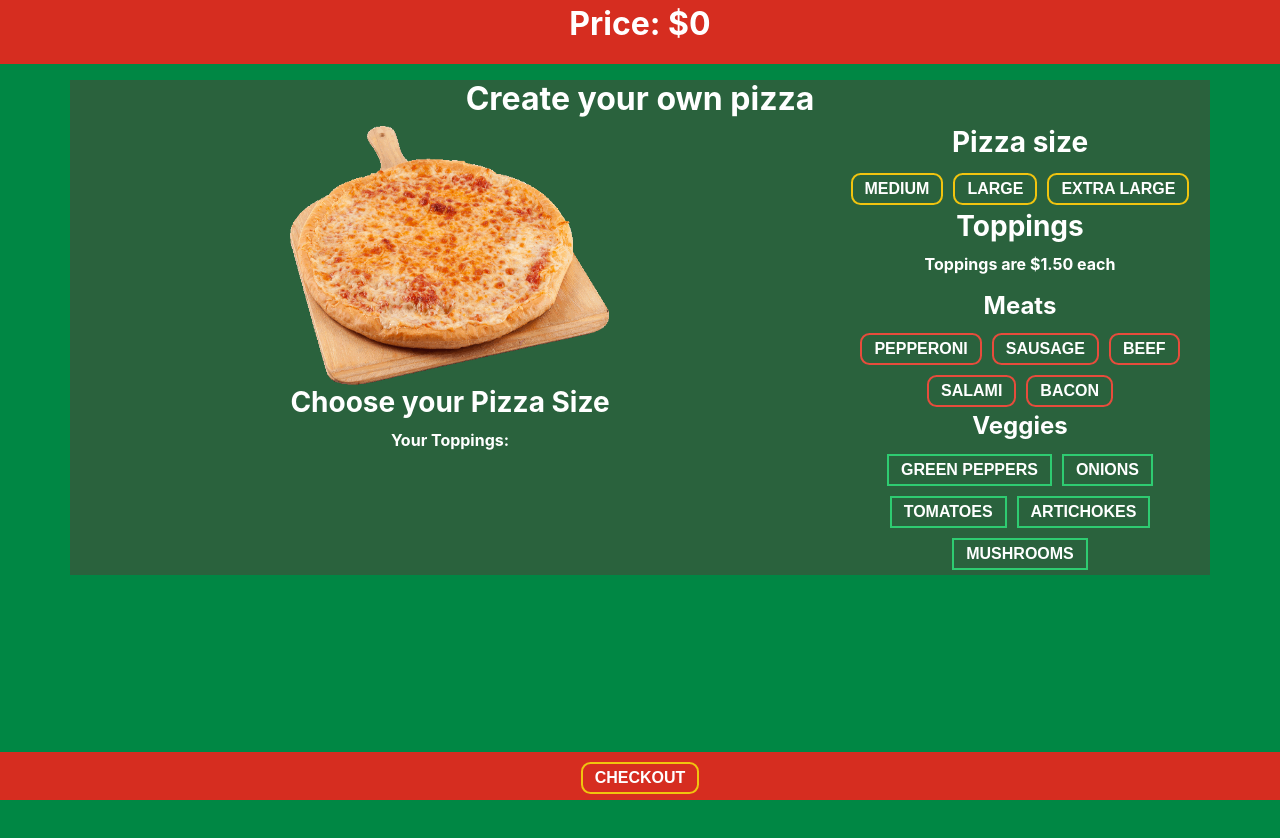
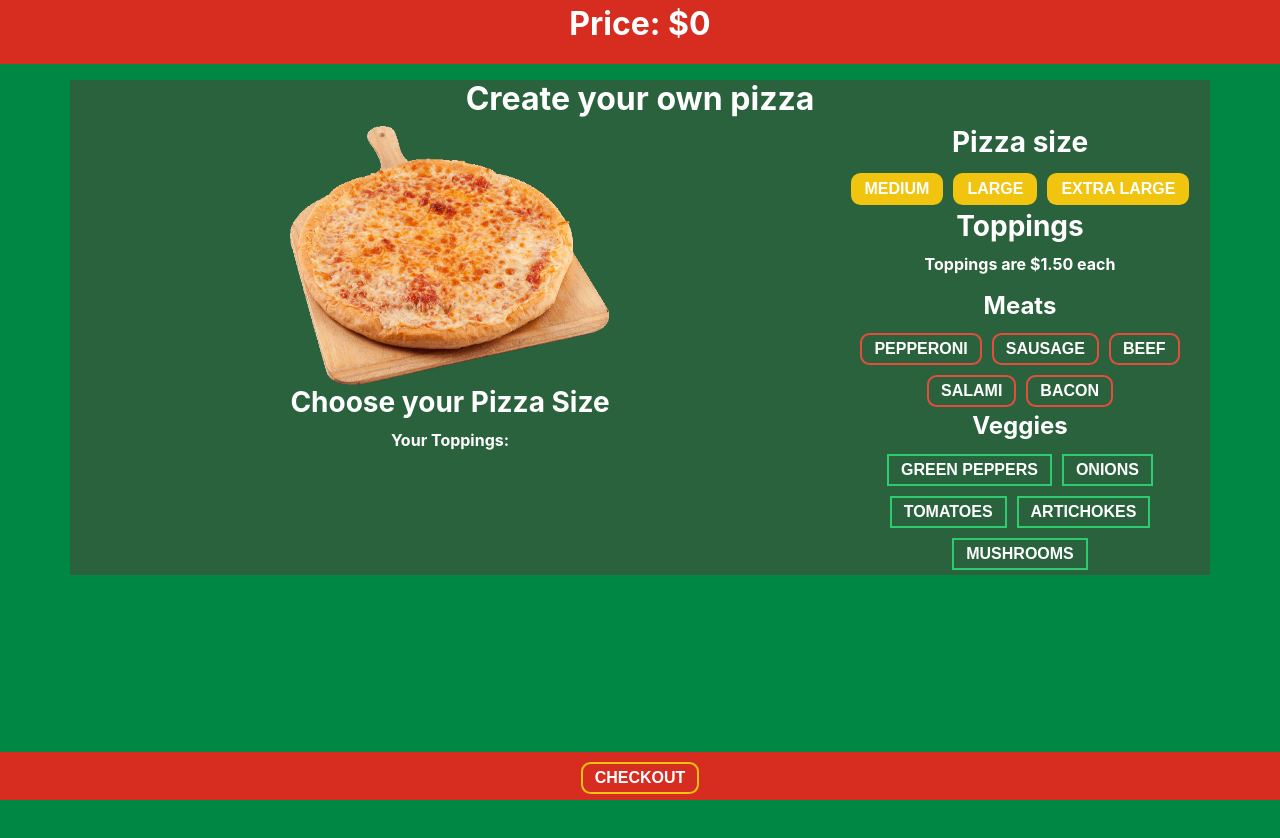
Before and after one commit to DylanBozarth/pizzaPiza, a React (Create React App) app: page / in a window 1280 px wide. Shown: the top 838 px of the page. Built offline with nearby package versions, Linux system fonts and the light colour scheme.

Commit message:
buttons as fixed

```diff
--- a/src/CYO.js
+++ b/src/CYO.js
@@ -104,8 +104,8 @@ const CYO = () => {
             name="Medium"
             className={
               btnStatus.isActive
-                ? "button btn fourth"
-                : "button btn fourthActive"
+                ? "button btn fourthActive"
+                : "button btn fourth"
             }
             value="10"
             onClick={addPizza}
@@ -117,8 +117,8 @@ const CYO = () => {
             name="Large"
             className={
               btnStatus.isActive2
-                ? "button btn fourth"
-                : "button btn fourthActive"
+                ? "button btn fourthActive"
+                : "button btn fourth"
             }
             value="15"
             onClick={addPizza}
@@ -130,8 +130,8 @@ const CYO = () => {
             name="Extra Large"
             className={
               btnStatus.isActive3
-                ? "button btn fourth"
-                : "button btn fourthActive"
+                ? "button btn fourthActive"
+                : "button btn fourth"
             }
             value="20"
             onClick={addPizza}
```
Also changed, not shown: 1 other file (tests, documents, lock files or other folders).
